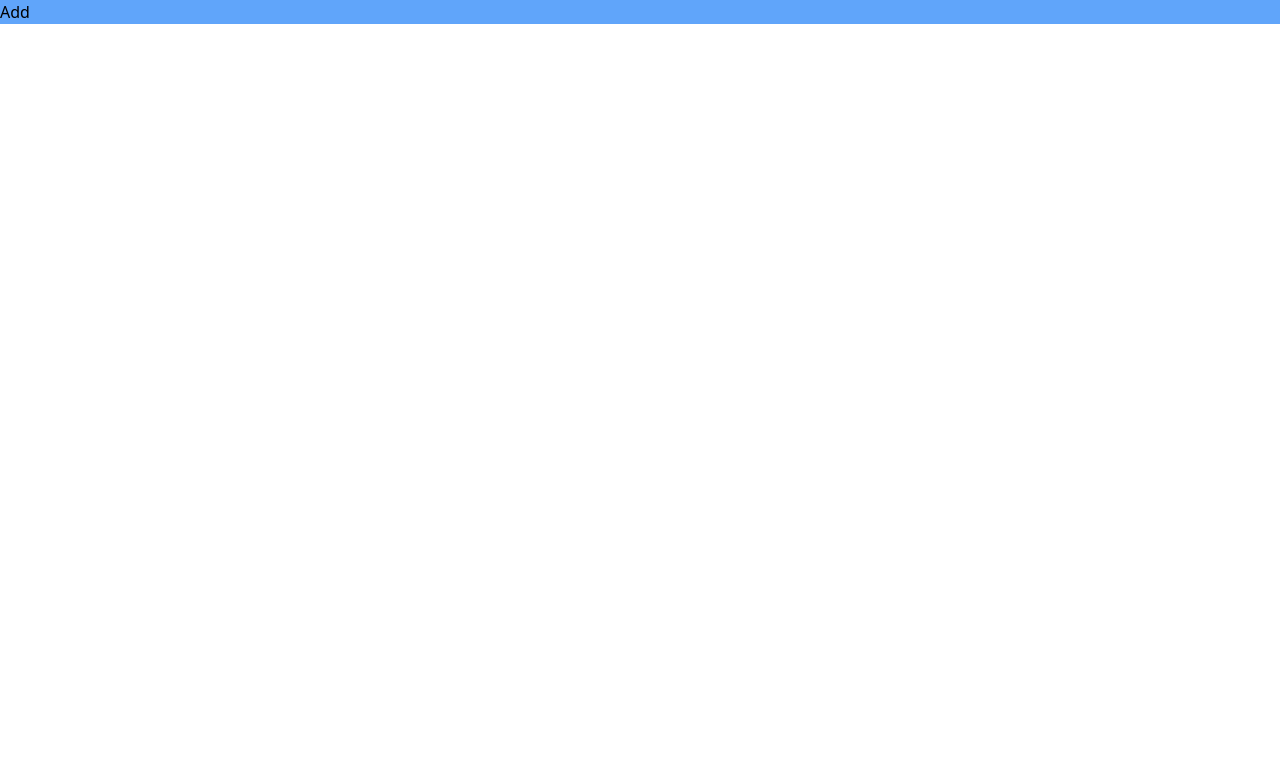
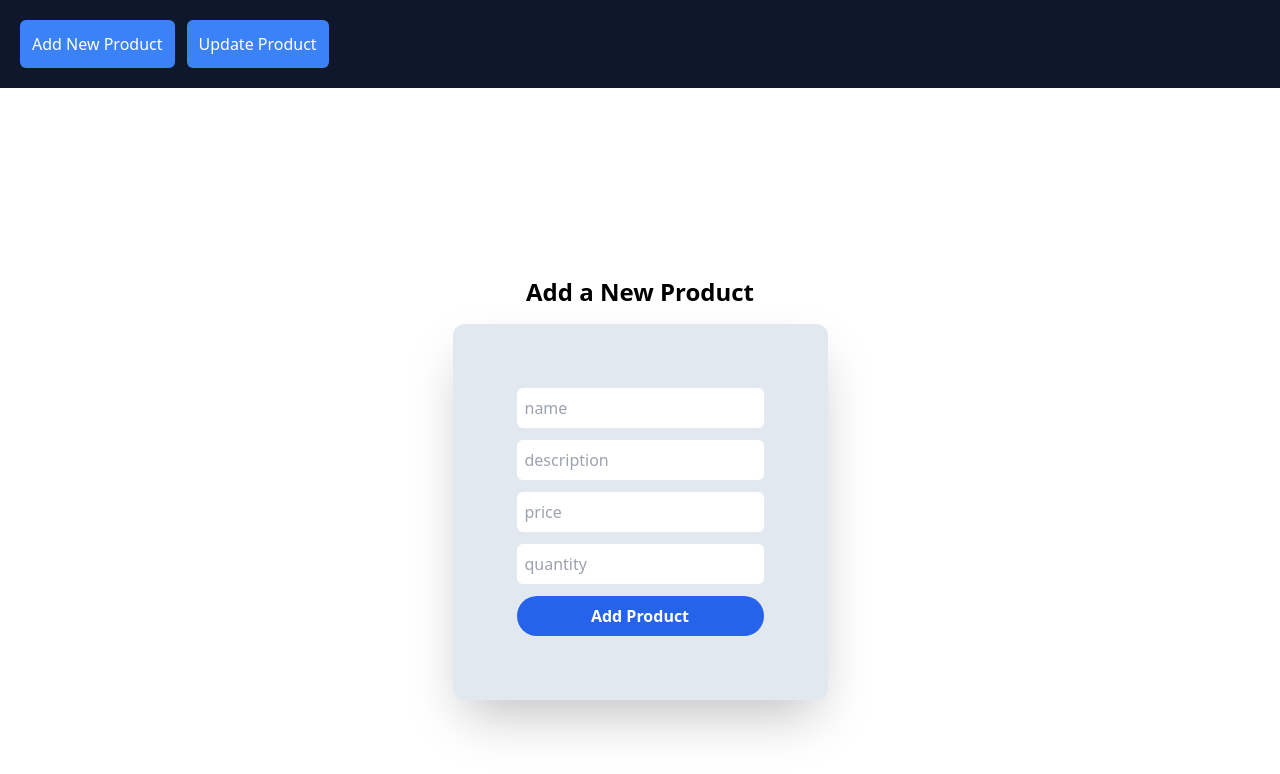
Before and after one commit to iqoll/dashboard-client, a React (Create React App) app: page /add in a window 1280 px wide. Shown: the top 774 px of the page. Built offline with nearby package versions, Linux system fonts and the light colour scheme.

Commit message:
add.jsx done and minor fix

```diff
--- a/src/components/Navbar.jsx
+++ b/src/components/Navbar.jsx
@@ -4,10 +4,10 @@ function Navbar() {
 	return (
 		<>
 			<div className='flex justify-center items-center p-5 md:justify-start bg-slate-900 space-x-3'>
-				<button className='bg-blue-500 p-3 rounded-md text-white'>
+				<button className='bg-blue-500 p-3 rounded-md text-white hover:bg-blue-300 hover:-translate-y-0.5 hover:text-black transition duration-150'>
 					<Link to={'/add'}>Add New Product</Link>
 				</button>
-				<button className='bg-blue-500 p-3 rounded-md text-white'>
+				<button className='bg-blue-500 p-3 rounded-md text-white hover:bg-blue-300 hover:-translate-y-0.5 hover:text-black transition duration-150'>
 					<Link to={'/update'}>Update Product</Link>
 				</button>
 			</div>
--- a/src/pages/Add.jsx
+++ b/src/pages/Add.jsx
@@ -1,4 +1,84 @@
+import { useState } from 'react'
+import Navbar from '../components/Navbar'
+import { useNavigate } from 'react-router-dom'
+import axios from 'axios'
+
 function Add() {
-	return <div className='bg-blue-400'>Add</div>
+	const [product, setProduct] = useState({
+		name: '',
+		price: null,
+		description: '',
+		quantity: null,
+	})
+
+	const navigate = useNavigate()
+
+	const handleChange = (e) => {
+		setProduct((prev) => ({ ...prev, [e.target.name]: e.target.value }))
+	}
+
+	const handleClick = async (e) => {
+		e.preventDefault()
+		try {
+			await axios.post(
+				`${process.env.REACT_APP_BACKEND_ROUTE}/products`,
+				product
+			)
+			navigate('/')
+		} catch (error) {
+			console.log(error)
+		}
+	}
+
+	console.log(product)
+
+	return (
+		<>
+			<Navbar />
+			<div className='flex flex-col items-center justify-center min-h-screen'>
+				<h2 className='mb-4 font-bold text-2xl'>Add a New Product</h2>
+				<div className='p-16 bg-slate-200 rounded-xl shadow-2xl'>
+					<div className='flex flex-col space-y-3'>
+						<input
+							className='p-2 rounded-md'
+							type='text'
+							name='name'
+							placeholder='name'
+							onChange={handleChange}
+						/>
+						<input
+							className='p-2 rounded-md'
+							type='text'
+							name='description'
+							placeholder='description'
+							onChange={handleChange}
+						/>
+						<input
+							className='p-2 rounded-md'
+							type='number'
+							name='price'
+							title='price'
+							placeholder='price'
+							onChange={handleChange}
+						/>
+						<input
+							className='p-2 rounded-md'
+							type='number'
+							name='quantity'
+							title='quantity'
+							placeholder='quantity'
+							onChange={handleChange}
+						/>
+						<button
+							onClick={handleClick}
+							className='px-3 py-2 bg-blue-600 rounded-full text-white font-bold'
+						>
+							Add Product
+						</button>
+					</div>
+				</div>
+			</div>
+		</>
+	)
 }
 export default Add
--- a/src/pages/Products.jsx
+++ b/src/pages/Products.jsx
@@ -32,7 +32,7 @@ function Products() {
 	}
 
 	return (
-		<div>
+		<>
 			<Navbar />
 			<div className='mt-16 flex justify-center'>
 				<div className='flex flex-col space-y-3'>
@@ -41,7 +41,10 @@ function Products() {
 					</h1>
 					<div className='grid grid-cols-1 md:grid-cols-3 gap-10'>
 						{products.map((product) => (
-							<div className='bg-slate-200 p-6 rounded-md shadow-2xl relative'>
+							<div
+								key={product.id}
+								className='bg-slate-200 p-6 rounded-md shadow-2xl relative'
+							>
 								<h2>
 									ID: <span className='font-thin'>{product.id}</span>
 								</h2>
@@ -54,17 +57,17 @@ function Products() {
 								<p>quantity: {product.quantity}</p>
 								<button
 									onClick={() => handleDelete(product.id)}
-									class='group absolute top-1 right-1 flex items-center justify-center w-8 h-8 bg-white rounded-full md:bg-white md:top-4 hover:cursor-pointer hover:-translate-y-0.5 transition duration-150'
+									className='group absolute top-1 right-1 flex items-center justify-center w-8 h-8 bg-white rounded-full md:bg-white md:top-4 hover:cursor-pointer hover:-translate-y-0.5 transition duration-150'
 								>
 									<svg
 										xmlns='http://www.w3.org/2000/svg'
-										class='w-6 h-6 text-black group-hover:text-gray-600'
+										className='w-6 h-6 text-black group-hover:text-gray-600'
 										viewBox='0 0 24 24'
-										stroke-width='1.5'
+										strokeWidth='1.5'
 										stroke='currentColor'
 										fill='none'
-										stroke-linecap='round'
-										stroke-linejoin='round'
+										strokeLinecap='round'
+										strokeLinejoin='round'
 									>
 										<path stroke='none' d='M0 0h24v24H0z' fill='none'></path>
 										<line x1='18' y1='6' x2='6' y2='18'></line>
@@ -76,7 +79,7 @@ function Products() {
 					</div>
 				</div>
 			</div>
-		</div>
+		</>
 	)
 }
 export default Products
```
